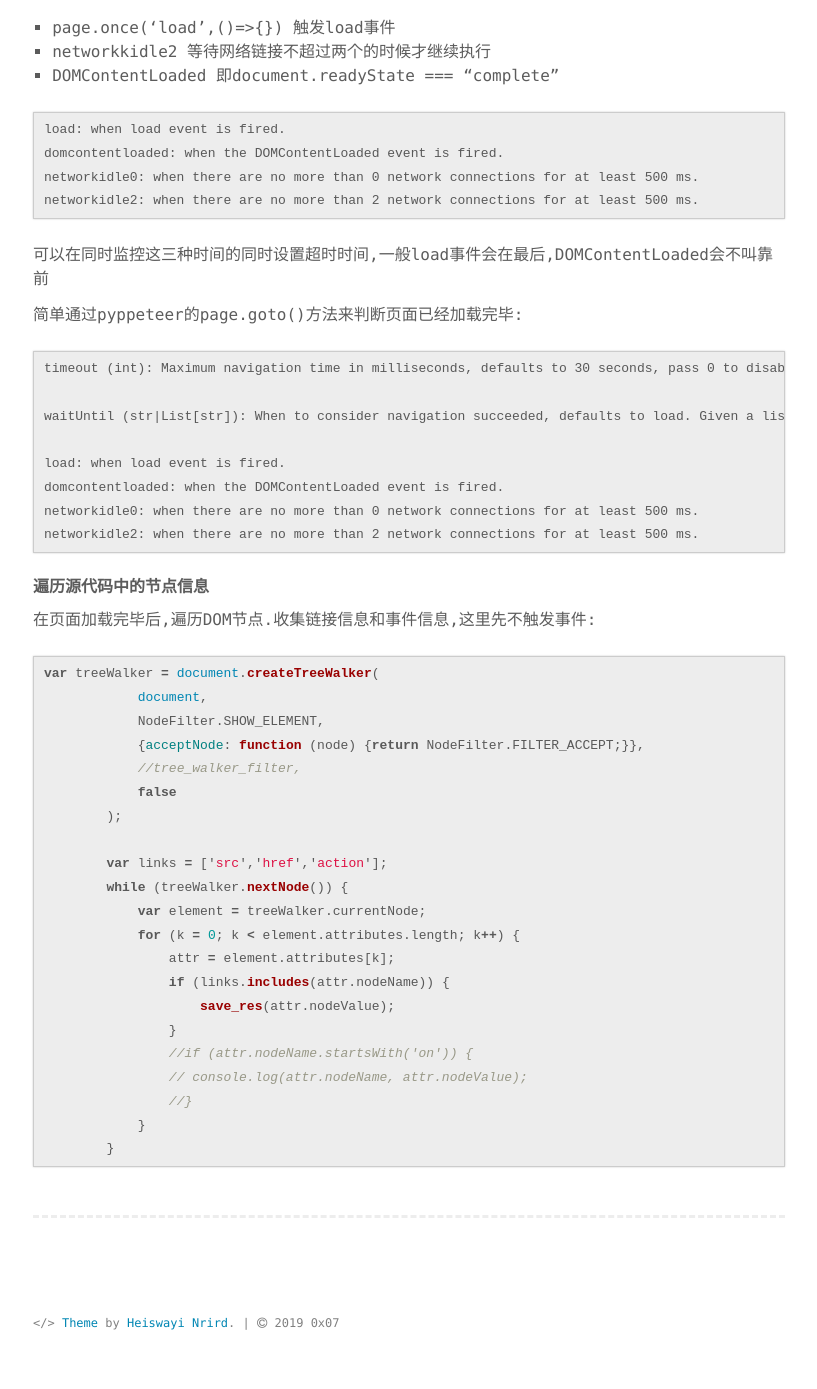
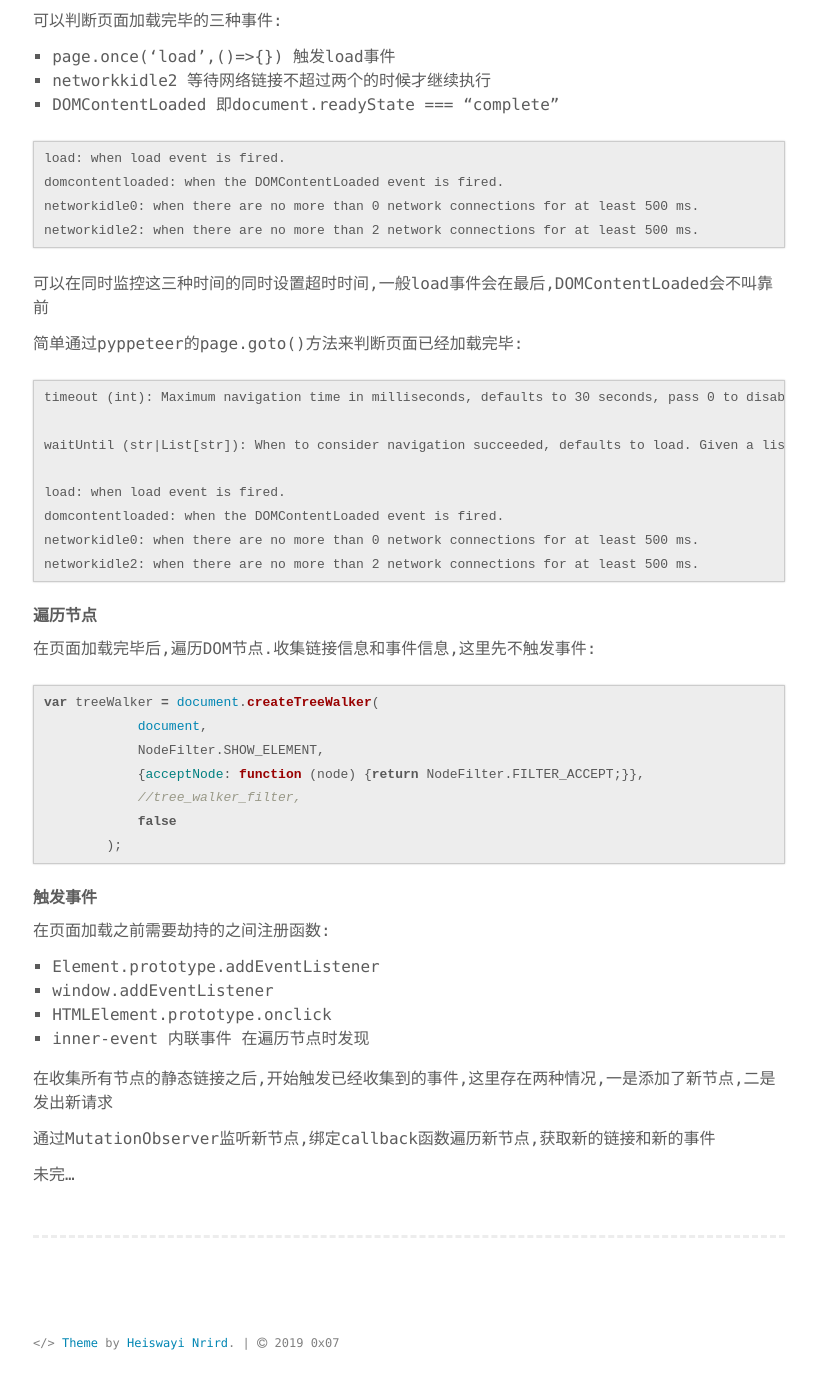
Before and after one commit to alivk353/alivk353.github.io, a Jekyll site: the page built from _posts/2019-07-26-pyppeteer.md, in a window 1280 px wide and 1400 px high, scrolled down 4773 px. Shown: the top 1389 px of the window, without its empty margins (231-1048 px from the left). Built offline with Jekyll 4.4.1, drawn with Linux system fonts in a browser that asks for light colours; our own code applies the rules of GitHub Pages for plain Markdown files; some of the changed text lies outside the part shown.

Commit message:
update06

````diff
--- a/_posts/2019-07-26-pyppeteer.md
+++ b/_posts/2019-07-26-pyppeteer.md
@@ -199,17 +199,16 @@
 
 XMLHttpRequest.prototype.__originalOpen	= XMLHttpRequest.prototype.open;
 XMLHttpRequest.prototype.open = function (method,url,async,user,password){
-    save_res(url);
     return this.__originalOpen(method, url, async, user, password);
 };
 XMLHttpRequest.prototype.__originalSend	= XMLHttpRequest.prototype.send;
 XMLHttpRequest.prototype.send =	function(data) {
-    save_res(data);
+    save_res('xhr...');
     return this.__originalSend(data);
 };
 ```
 
-
+> 某些情况下,触发事件会导致xhr请求中断,导致丢失链接.
 
 #### 页面加载后
 
@@ -241,7 +240,7 @@
 networkidle2: when there are no more than 2 network connections for at least 500 ms.
 ```
 
-##### 遍历源代码中的节点信息
+##### 遍历节点
 
 在页面加载完毕后,遍历DOM节点.收集链接信息和事件信息,这里先不触发事件:
 
@@ -253,18 +252,20 @@
             //tree_walker_filter,
             false
         );
+```
 
-        var links = ['src','href','action'];
-        while (treeWalker.nextNode()) {
-            var element = treeWalker.currentNode;
-            for (k = 0; k < element.attributes.length; k++) {
-                attr = element.attributes[k];
-                if (links.includes(attr.nodeName)) {
-                    save_res(attr.nodeValue);
-                }
-                //if (attr.nodeName.startsWith('on')) {
-                //    console.log(attr.nodeName, attr.nodeValue);
-                //}
-            }
-        }
-```
+##### 触发事件
+
+在页面加载之前需要劫持的之间注册函数:
+
+- Element.prototype.addEventListener
+- window.addEventListener
+- HTMLElement.prototype.onclick
+- inner-event 内联事件 在遍历节点时发现
+
+在收集所有节点的静态链接之后,开始触发已经收集到的事件,这里存在两种情况,一是添加了新节点,二是发出新请求
+
+通过MutationObserver监听新节点,绑定callback函数遍历新节点,获取新的链接和新的事件
+
+
+未完...
````
